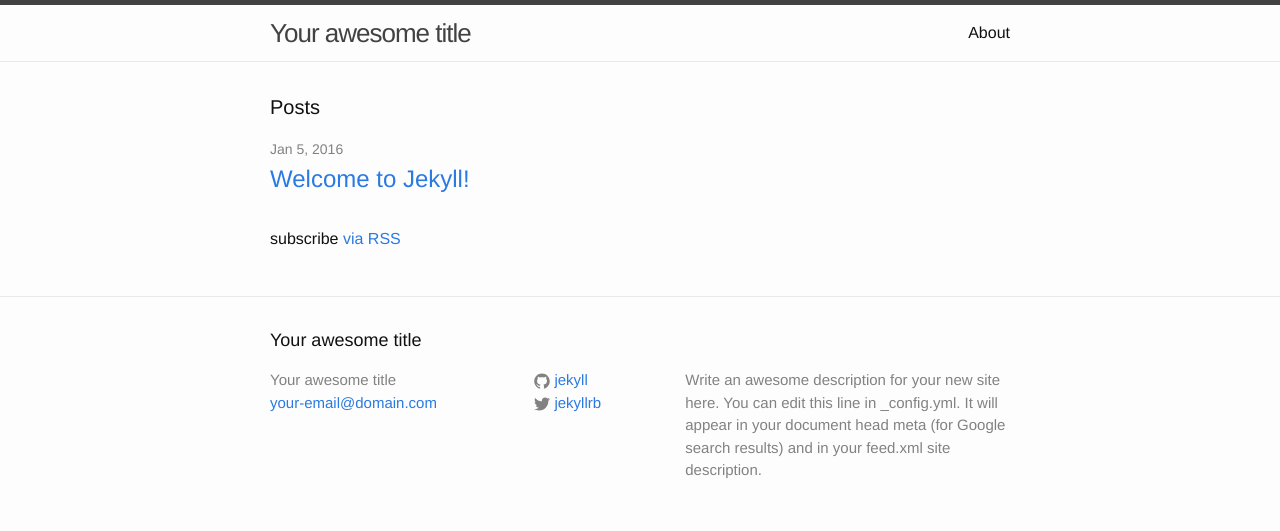
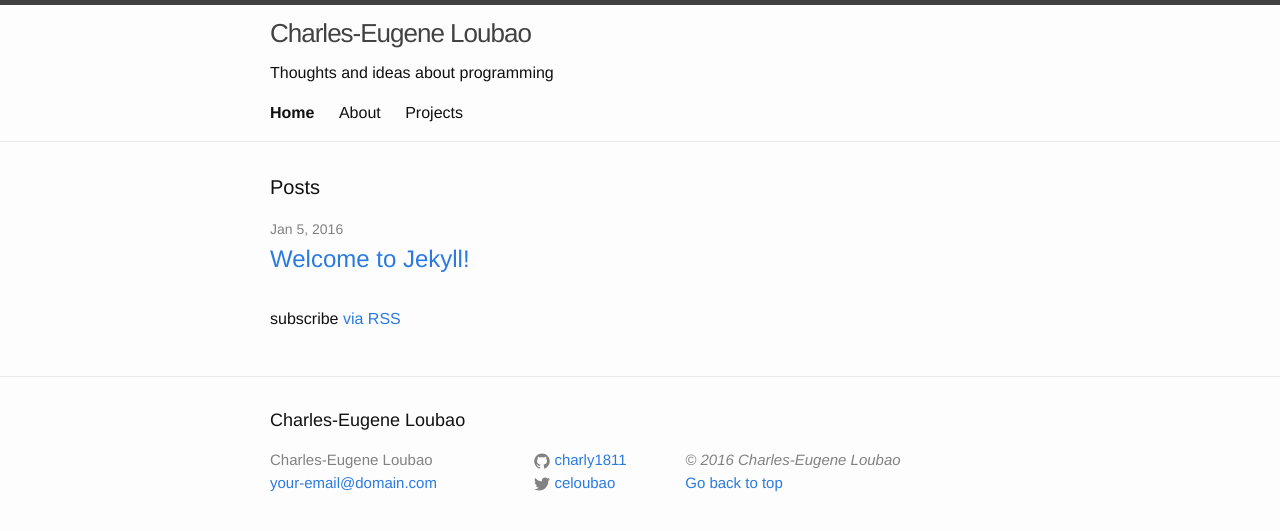
Before and after one commit to charly1811/charly1811.github.io, a Jekyll site: the page built from index.html, in a window 1280 px wide. Shown: the top 531 px of the page. Built offline with Jekyll 4.4.1, drawn with Linux system fonts in a browser that asks for light colours.

Commit message:
Modified the design (A little bit)

```diff
--- a/_config.yml
+++ b/_config.yml
@@ -6,16 +6,14 @@
 # 'jekyll serve'. If you change this file, please restart the server process.
 
 # Site settings
-title: Your awesome title
+title: Charles-Eugene Loubao
 email: your-email@domain.com
 description: > # this means to ignore newlines until "baseurl:"
-  Write an awesome description for your new site here. You can edit this
-  line in _config.yml. It will appear in your document head meta (for
-  Google search results) and in your feed.xml site description.
+    Thoughts and ideas about programming
 baseurl: "" # the subpath of your site, e.g. /blog
-url: "http://yourdomain.com" # the base hostname & protocol for your site
-twitter_username: jekyllrb
-github_username:  jekyll
+url: "http://charly1811.github.io" # the base hostname & protocol for your site
+twitter_username: celoubao
+github_username:  charly1811
 
 # Build settings
 markdown: kramdown
--- a/_includes/footer.html
+++ b/_includes/footer.html
@@ -29,10 +29,15 @@
       </div>
 
       <div class="footer-col footer-col-3">
-        <p>{{ site.description }}</p>
+        <i>&copy {{ 'now' | date: "%Y" }} Charles-Eugene Loubao</i>
+        <br/>
+        <a href="{{ page.url }}#top">Go back to top</a>
       </div>
+
     </div>
+
 
   </div>
 
+
 </footer>
--- a/_includes/header.html
+++ b/_includes/header.html
@@ -1,22 +1,38 @@
-<header class="site-header">
+<header id="top" class="site-header">
 
     <div class="wrapper">
 
         <a class="site-title" href="{{ site.baseurl }}/">{{ site.title }}</a>
+        <span class="site-description">{{ site.description }}</span>
 
         <nav class="site-nav">
             <a href="#" class="menu-icon">
                 <svg viewBox="0 0 18 15">
-          <path fill="#424242" d="M18,1.484c0,0.82-0.665,1.484-1.484,1.484H1.484C0.665,2.969,0,2.304,0,1.484l0,0C0,0.665,0.665,0,1.484,0 h15.031C17.335,0,18,0.665,18,1.484L18,1.484z"/>
-          <path fill="#424242" d="M18,7.516C18,8.335,17.335,9,16.516,9H1.484C0.665,9,0,8.335,0,7.516l0,0c0-0.82,0.665-1.484,1.484-1.484 h15.031C17.335,6.031,18,6.696,18,7.516L18,7.516z"/>
-          <path fill="#424242" d="M18,13.516C18,14.335,17.335,15,16.516,15H1.484C0.665,15,0,14.335,0,13.516l0,0 c0-0.82,0.665-1.484,1.484-1.484h15.031C17.335,12.031,18,12.696,18,13.516L18,13.516z"/>
+                    <path fill="#424242" d="M18,1.484c0,0.82-0.665,1.484-1.484,1.484H1.484C0.665,2.969,0,2.304,0,1.484l0,0C0,0.665,0.665,0,1.484,0 h15.031C17.335,0,18,0.665,18,1.484L18,1.484z"
+                    />
+                    <path fill="#424242" d="M18,7.516C18,8.335,17.335,9,16.516,9H1.484C0.665,9,0,8.335,0,7.516l0,0c0-0.82,0.665-1.484,1.484-1.484 h15.031C17.335,6.031,18,6.696,18,7.516L18,7.516z"
+                    />
+                    <path fill="#424242" d="M18,13.516C18,14.335,17.335,15,16.516,15H1.484C0.665,15,0,14.335,0,13.516l0,0 c0-0.82,0.665-1.484,1.484-1.484h15.031C17.335,12.031,18,12.696,18,13.516L18,13.516z"
+                    />
                 </svg>
             </a>
 
             <div class="trigger">
-        {% for my_page in site.pages %}
-          {% if my_page.title %}
-          <a class="page-link" href="{{ my_page.url | prepend: site.baseurl }}">{{ my_page.title }}</a>
+                <a class="page-link" href="{{ site.baseurl }}/">
+                    {% if page.url == "/" %}
+                       <b>Home</b>
+                    {% else %}
+                        Home
+                    {% endif %}
+                </a>
+                {% for my_page in site.pages %} {% if my_page.title %}
+                <a class="page-link" href="{{ my_page.url | prepend: site.baseurl }}">
+                    {% if page.url == my_page.url %}
+                        <b>{{ my_page.title }}</b>
+                    {% else %}
+                        {{ my_page.title }}
+                    {% endif %}
+                </a>
                 {% endif %}
                 {% endfor %}
             </div>
--- a/_sass/_layout.scss
+++ b/_sass/_layout.scss
@@ -7,7 +7,7 @@
     min-height: 56px;
 
     // Positioning context for the mobile navigation icon
-    position: relative;
+    //position: relative;
 }
 
 .site-title {
@@ -16,7 +16,8 @@
     line-height: 56px;
     letter-spacing: -1px;
     margin-bottom: 0;
-    float: left;
+    //float: left;
+    display: block;
 
     &,
     &:visited {
@@ -24,8 +25,12 @@
     }
 }
 
+.site-description {
+    display: block;
+}
+
 .site-nav {
-    float: right;
+    float: left;
     line-height: 56px;
 
     .menu-icon {
@@ -40,6 +45,12 @@
         &:not(:last-child) {
             margin-right: 20px;
         }
+
+        &:hover {
+            text-decoration: none;
+            font-weight: bold;
+        }
+
     }
 
     @include media-query($on-palm) {
```
Also changed, not shown: projects.md (added, +11 -0 lines). Lines whose indentation alone changed are shown as unchanged.
